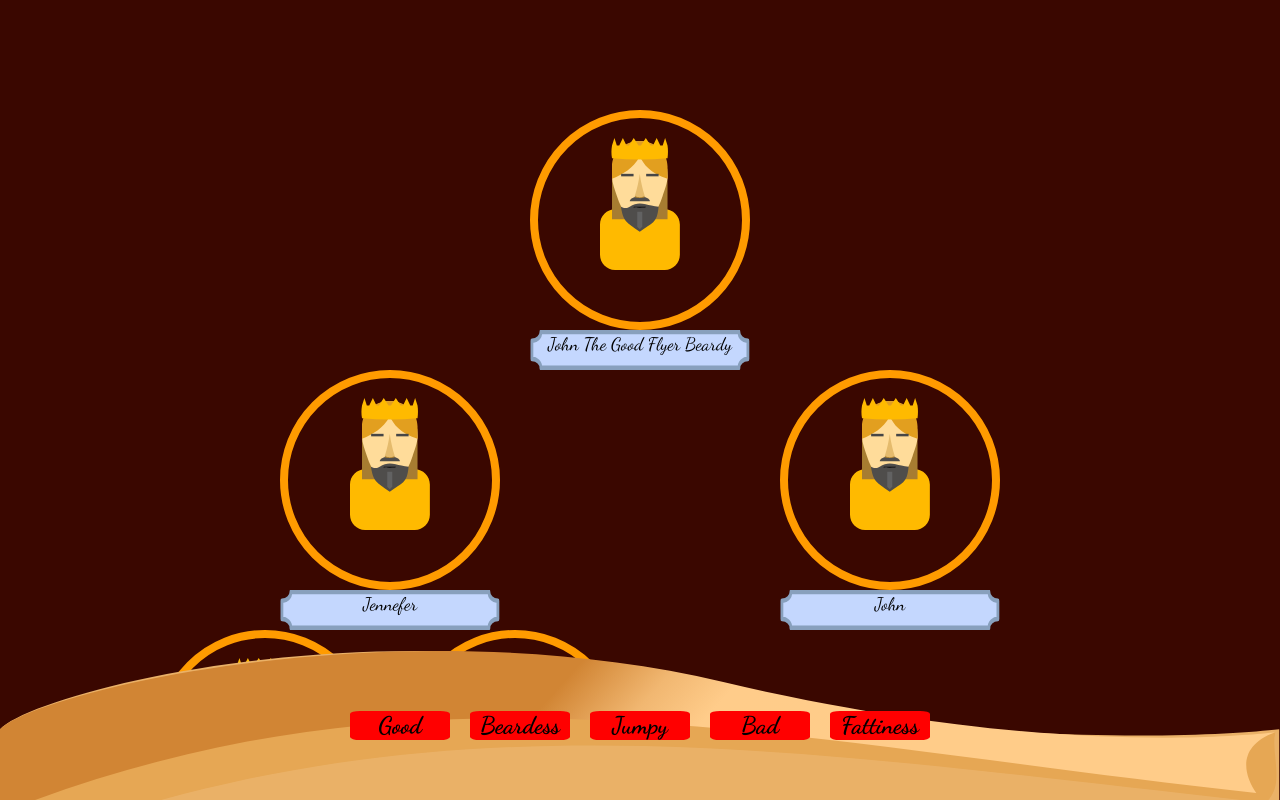
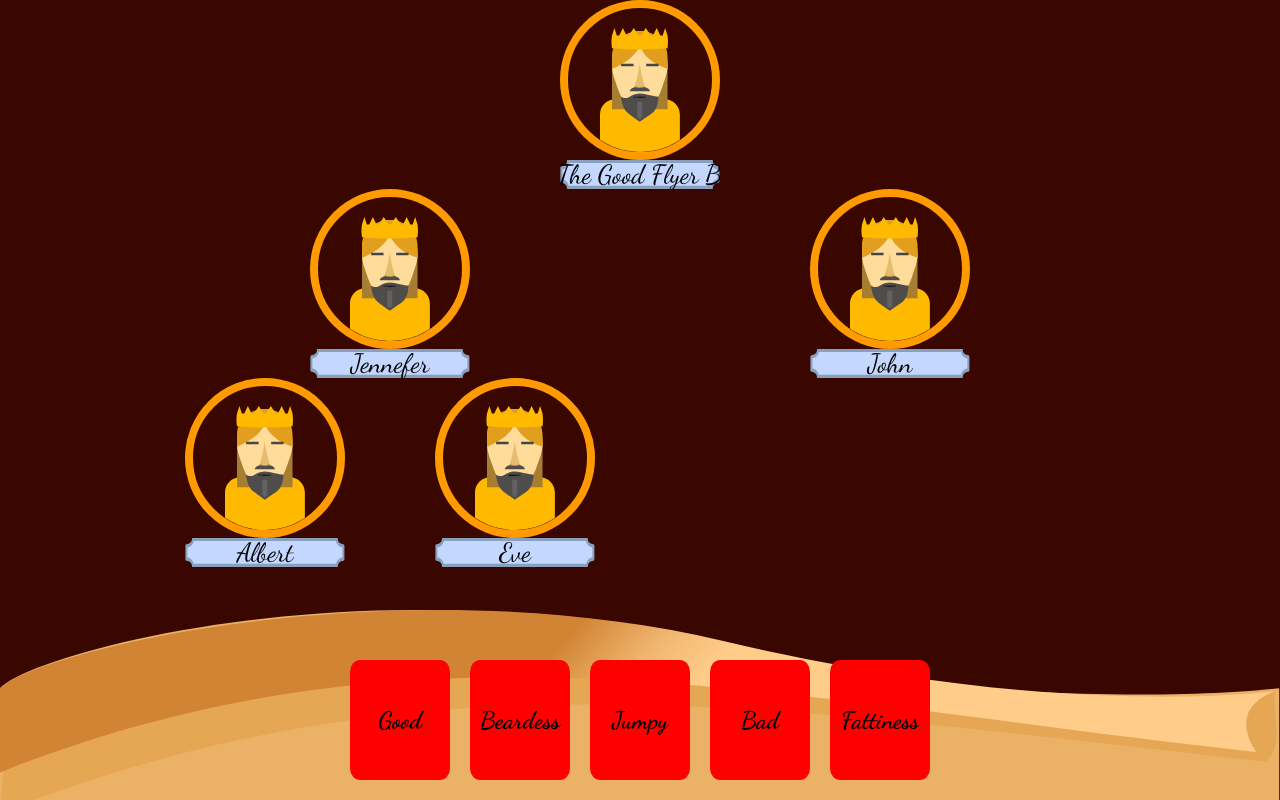
Before and after one commit to kperwel/magnificentissimus, a Next.js app: page / in a window 1280 px wide. Built offline with nearby package versions, Linux system fonts and the light colour scheme.

Commit message:
Test snapping

```diff
--- a/components/AttributeCard.module.css
+++ b/components/AttributeCard.module.css
@@ -1,8 +1,12 @@
+
 
 .card {
-    /* background: red;
-    border-radius: 10%;
-    display: flex;
-    justify-content: center;
-    align-items: center; */
-  }
+  margin: 10px;
+  background: red;
+  border-radius: 10%;
+  display: flex;
+  justify-content: center;
+  align-items: center;
+  min-width: 100px;
+  height: 120px;
+}
--- a/components/Tree.module.css
+++ b/components/Tree.module.css
@@ -4,9 +4,10 @@
   scroll-behavior: smooth;
   flex: 1;
   padding: 10px;
+  scroll-snap-type: both mandatory;
 }
 
 .inside {
     width: 1000px;
-    margin: 100px auto;
+    margin: 30px auto 100px;
 }
--- a/components/TreeCircle.module.css
+++ b/components/TreeCircle.module.css
@@ -1,8 +1,10 @@
 .circle {
   border-radius: 50%;
   border: 8px solid #ff9b00;
-  width: 220px;
-  height: 220px;
+  width: 160px;
+  height: 160px;
+  overflow: hidden;
+  scroll-snap-align: start center;
 }
 
 .photo {
--- a/components/dnd/Draggable.tsx
+++ b/components/dnd/Draggable.tsx
@@ -4,11 +4,9 @@ import { Attribute } from "@/model/Person";
 
 export function Draggable({
   children,
-  className,
   attribute,
 }: {
   children: ReactNode;
-  className: string;
   attribute: Attribute;
 }) {
   const { attributes, listeners, setNodeRef, transform } = useDraggable({
@@ -26,7 +24,6 @@ export function Draggable({
   return (
     <div
       ref={setNodeRef}
-      className={className}
       style={style}
       {...listeners}
       {...attributes}
--- a/components/svg/KingTitle.module.css
+++ b/components/svg/KingTitle.module.css
@@ -1,6 +1,5 @@
 .text {
-    size: 3em;
-    font-size: 50px;
+    font-size: 100px;
     text-anchor: middle;
     text-align: center;
 }
--- a/components/svg/KingTitle.tsx
+++ b/components/svg/KingTitle.tsx
@@ -20,7 +20,7 @@ function KingTitle({ title }: { title: string }) {
         d="M873 319.5c-12.418 0-22.5-6.049-22.5-13.5h-495c0 7.451-10.082 13.5-22.5 13.5v27c12.418 0 22.5 6.049 22.5 13.5h495c0-7.451 10.082-13.5 22.5-13.5v-27z"
         transform="translate(-255.729 -447.579) matrix(1.1 0 0 1.83333 -105.3 -108.15)"
       ></path>
-      <text className={styles.text} x="50%" y="50%" textAnchor="middle">{title}</text>
+      <text className={styles.text} x="50%" y="80%" textAnchor="middle">{title}</text>
     </svg>
   );
 }
--- a/pages/index.tsx
+++ b/pages/index.tsx
@@ -12,7 +12,7 @@ import {
   DragStartEvent,
 } from "@dnd-kit/core";
 import { AttributeCard } from "@/components/AttributeCard";
-import { useEffect, useState } from "react";
+import { useState } from "react";
 import { Draggable } from "@/components/dnd/Draggable";
 import { Attribute, Person } from "@/model/Person";
 import Background from "@/components/svg/Background";
@@ -22,25 +22,26 @@ const dancingScript = Dancing_Script({
 });
 
 export default function Home() {
-  const [state, setState] = useState(tree);
+  const [used, setUsed] = useState<Array<[number, Attribute]>>([]);
   const [activeId, setActiveId] = useState<Attribute | null>(null);
   function handleDragStart(event: DragStartEvent) {
     const attribute: Attribute = event.active.data.current!.attribute;
     setActiveId(attribute);
   }
 
-  useEffect(() => {
-    console.log(state);
-  }, [state]);
-
   function handleDragEnd(event: DragEndEvent) {
     const attribute: Attribute = event.active.data.current!.attribute;
+    console.log(event)
     if (event.over && event.over.data.current) {
-      setState(changeAttribute(state, event.over.data.current.id, attribute));
+      setUsed([...used, [event.over.data.current.id, attribute]]);
     }
     setActiveId(null);
   }
 
+  const state = used.reduce(
+    (currentState, setter) => changeAttribute(currentState, setter[0], setter[1]),
+    tree
+  );
   return (
     <>
       <Head>
@@ -53,6 +54,7 @@ export default function Home() {
       <DndContext onDragStart={handleDragStart} onDragEnd={handleDragEnd}>
         <main className={`${styles.main} ${dancingScript.className}`}>
           <Tree>
+            {JSON.stringify(used)}
             <Unit person={state} />
           </Tree>
           <div className={styles.attributes}>
@@ -61,11 +63,12 @@ export default function Home() {
                 ...(state.targetAttributes ?? []),
                 Attribute.Bad,
                 Attribute.Fattiness,
-              ].map((a) => (
-                <Draggable attribute={a} key={a} className={styles.card}>
-                  <AttributeCard attribute={a} />
-                </Draggable>
-              ))}
+              ].filter(attribute => !used.map(used => used[1]).includes(attribute))
+                .map((a) => (
+                  <Draggable attribute={a} key={a}>
+                    <AttributeCard attribute={a} />
+                  </Draggable>
+                ))}
             </div>
 
             <Background className={styles.background} />
--- a/styles/Home.module.css
+++ b/styles/Home.module.css
@@ -7,7 +7,7 @@
 }
 
 .attributes {
-  padding: 50px 0;
+  padding: 40px 0 10px 0;
   position: relative;
   overflow: hidden;
   margin-top: -50px;
@@ -22,15 +22,6 @@
   z-index: 2;
 }
 
-.card {
-  margin: 10px;
-  background: red;
-  border-radius: 10%;
-  display: flex;
-  justify-content: center;
-  align-items: center;
-  min-width: 100px;
-}
 
 .background {
   position: absolute;
```
